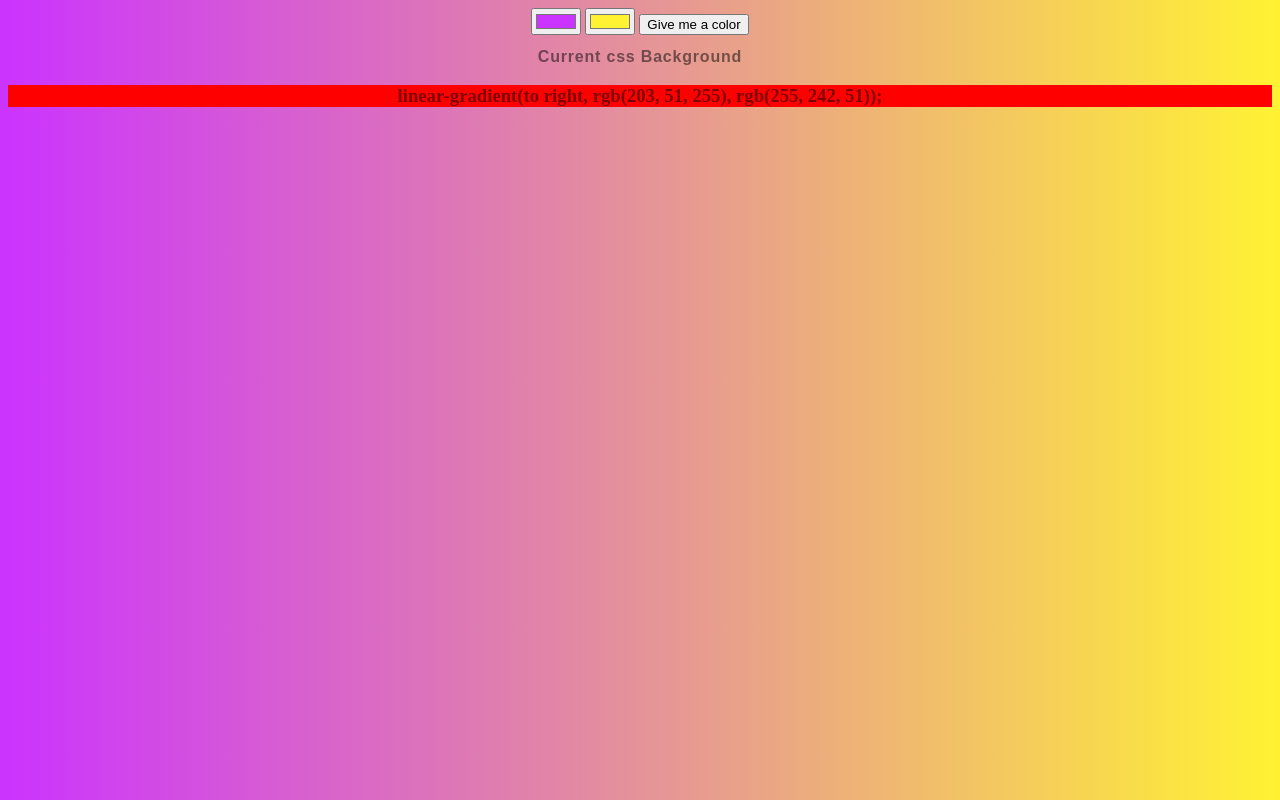
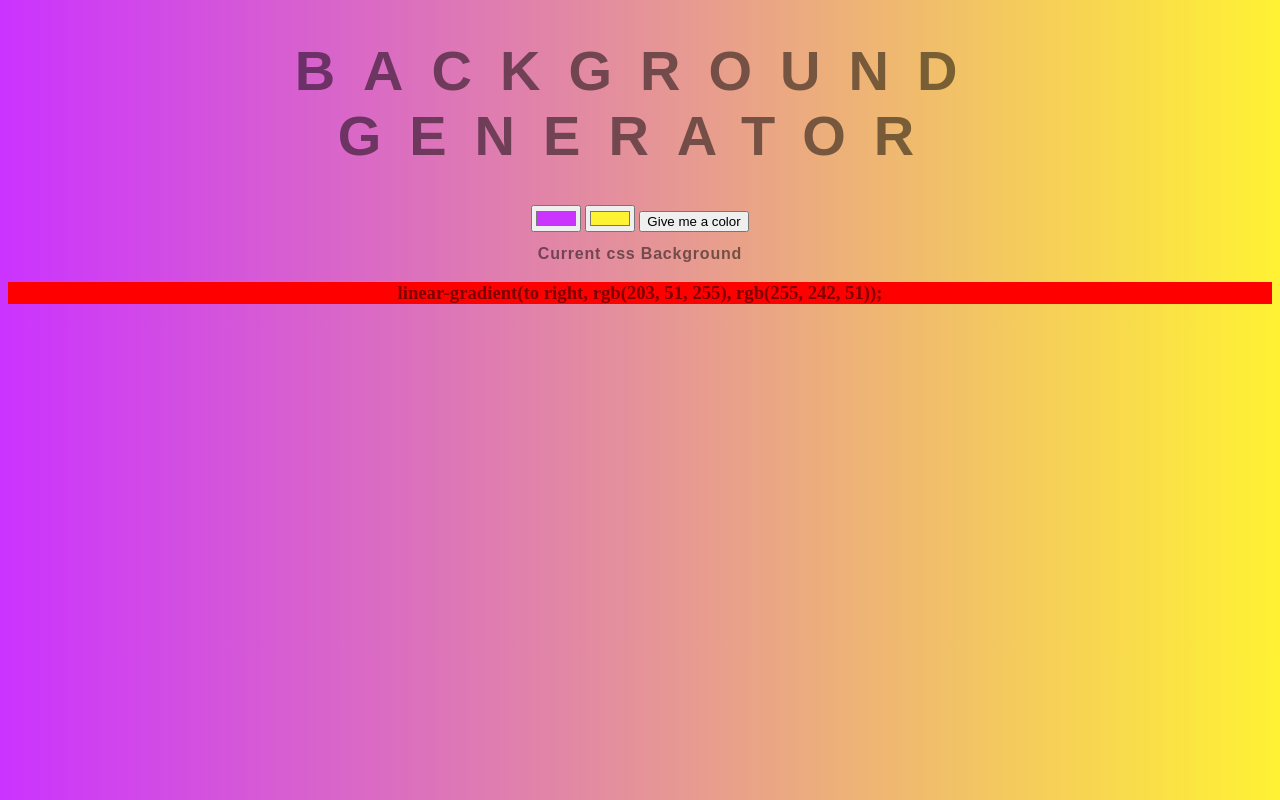
Before and after one commit to chachingchen/background-generator, a plain HTML site: page index.html in a window 1280 px wide. Drawn offline with Linux system fonts and the light colour scheme.

Commit message:
change back to Backgroung Generator

```diff
--- a/index.html
+++ b/index.html
@@ -6,7 +6,7 @@
 </head>
 <!-- onload="colorNow()" -->
 <body id="gradient" >
-	<!-- <h1>cool Generator</h1> -->
+	<h1>Background Generator</h1>
 	<!-- can also apply event listener here  -->
 	<!-- oninput="setGradient()" -->
 	<input  class="color1" type="color" name="color1" value="#CB33FF">
```
